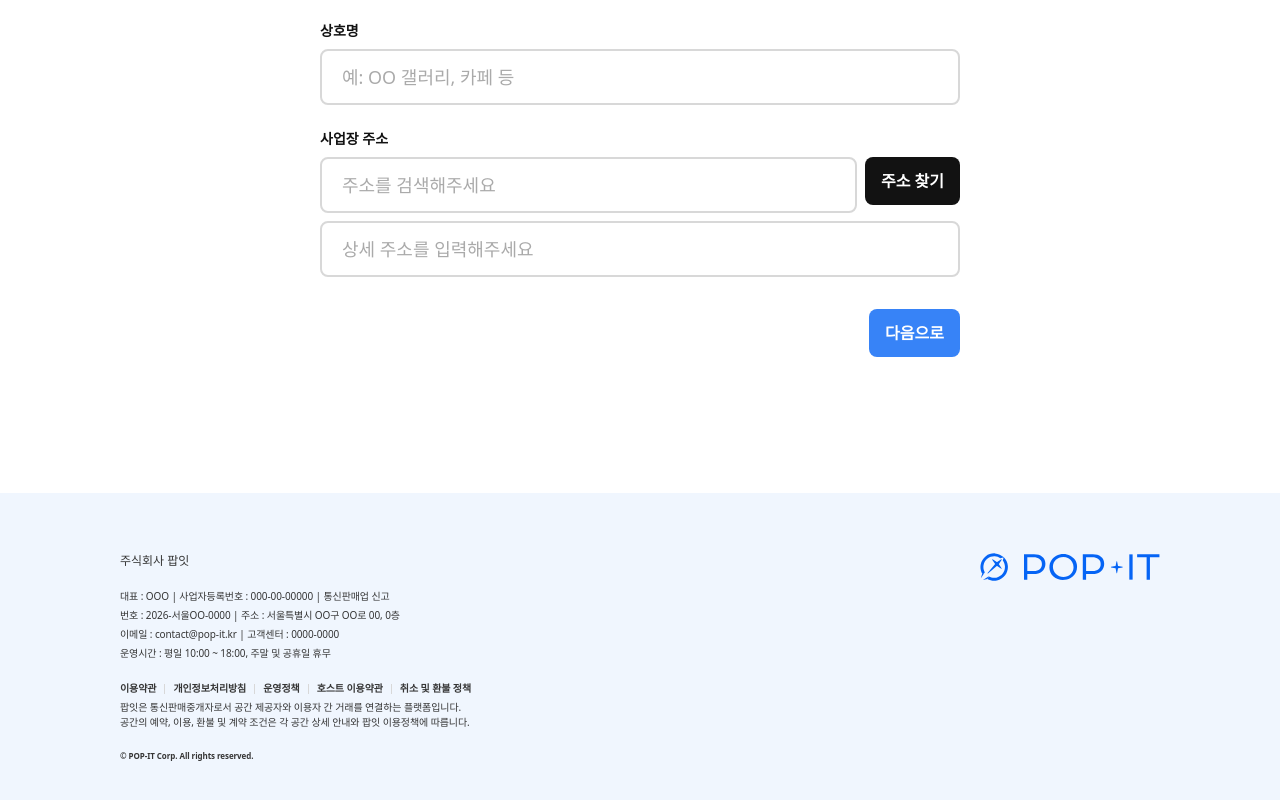
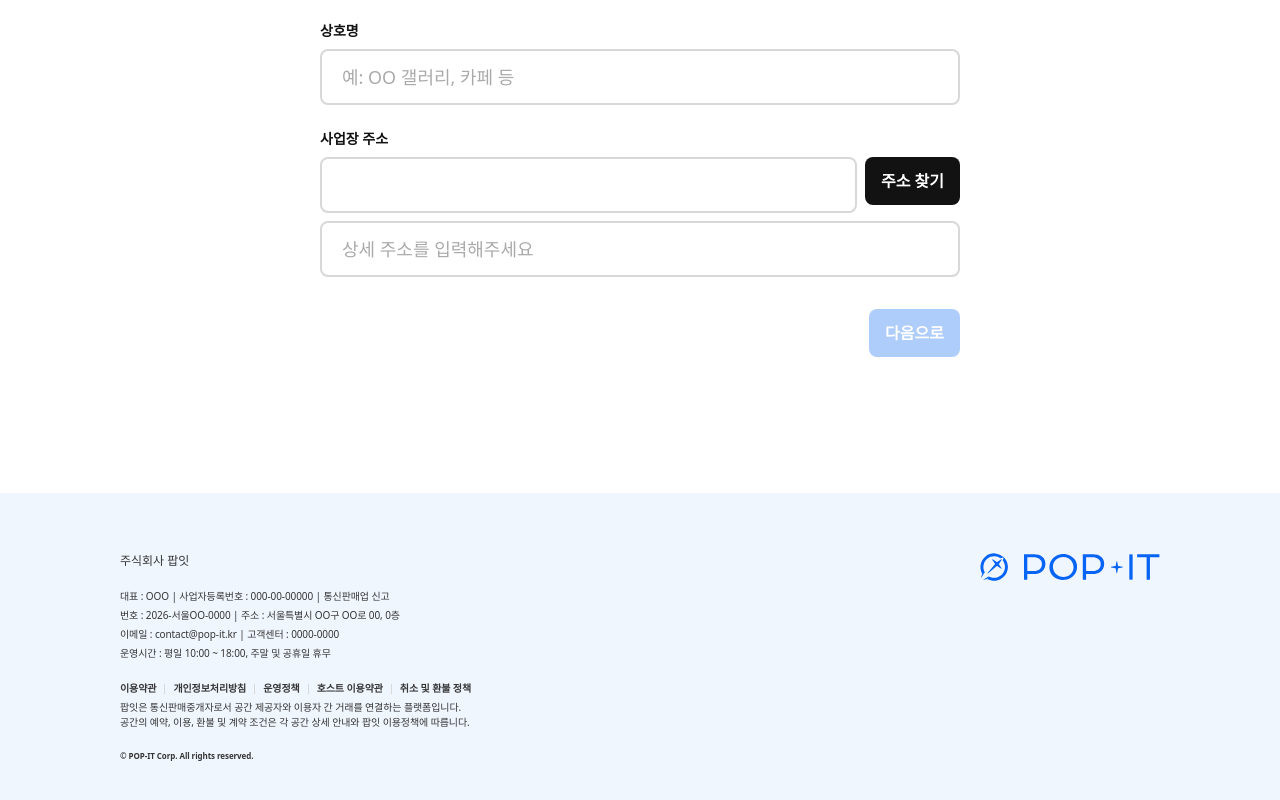
Before and after one commit to UMC-POP-IT/Pop-It-FE, a React (Vite) app: page /host/host-register/step1 in a window 1280 px wide. Shown: the part 774-1574 px from the top of the page. Built offline with nearby package versions, Linux system fonts and the light colour scheme; a web font is replaced by a local one.

Commit message:
feat: 호스트 등록 사업자번호·계좌번호 숫자만 입력 + 유효성 검사 (#76)

```diff
--- a/src/features/host-register/pages/HostRegisterStep1.tsx
+++ b/src/features/host-register/pages/HostRegisterStep1.tsx
@@ -13,6 +13,12 @@ export const HostRegisterStep1 = () => {
   const navigate = useNavigate();
   const form = useHostRegisterStore((s) => s.form);
   const setValues = useHostRegisterStore((s) => s.setValues);
+  const isValid =
+  form.taxpayerType !== "" &&
+  form.businessNumber !== "" &&
+  form.storeName !== "" &&
+  form.businessAddress !== "";
+
   return (
     <div className="mx-auto flex w-full max-w-2xl flex-col gap-8 px-4 py-6">
       {/* 페이지 제목 (가운데) */}
@@ -85,7 +91,7 @@ export const HostRegisterStep1 = () => {
             id="business-number"
             placeholder="000-00-00000"
             value={form.businessNumber}
-            onChange={(e) => setValues({ businessNumber: e.target.value })}
+            onChange={(e) => setValues({ businessNumber: e.target.value.replace(/[^0-9]/g,"") })}
           />
         </div>
 
@@ -124,7 +130,6 @@ export const HostRegisterStep1 = () => {
             <div className="flex-1">
               <Input
                 id="business-address"
-                placeholder="주소를 검색해주세요"
                 value={form.businessAddress}
                 onChange={(e) => setValues({ businessAddress: e.target.value })}
               />
@@ -148,12 +153,12 @@ export const HostRegisterStep1 = () => {
         </div>
       </div>
 
-      {/* 다음으로 버튼 (우측 정렬)
-          TODO(2차): 유효성 검사 통과 시 활성화 */}
+      {/* 다음으로 버튼 (우측 정렬) */}
       <div className="flex justify-end">
         <Button
           variant="primary"
           size="md"
+          disabled={!isValid}
           onClick={() => navigate("/host/host-register/step2")}
         >
           다음으로
--- a/src/features/host-register/pages/HostRegisterStep2.tsx
+++ b/src/features/host-register/pages/HostRegisterStep2.tsx
@@ -19,6 +19,10 @@ export const HostRegisterStep2 = () => {
     if (import.meta.env.DEV) console.log("호스트 등록 제출 데이터", form);
     navigate("/host/host-register/complete");
   };
+  const isValid =
+  form.bankName !== "" &&
+  form.accountNumber !== "" &&
+  form.accountHolder !== "";
 
   return (
     <div className="mx-auto flex w-full max-w-2xl flex-col gap-8 px-4 py-6">
@@ -82,7 +86,7 @@ export const HostRegisterStep2 = () => {
             id="account-number"
             placeholder="- 없이 숫자만 입력"
             value={form.accountNumber}
-            onChange={(e) => setValues({ accountNumber: e.target.value })}
+            onChange={(e) => setValues({ accountNumber: e.target.value.replace(/[^0-9]/g, "") })}
           />
         </div>
 
@@ -118,6 +122,7 @@ export const HostRegisterStep2 = () => {
         <Button
           variant="primary"
           size="md"
+          disabled={!isValid}
           onClick={handleSubmit}
         >
           다음으로
```
